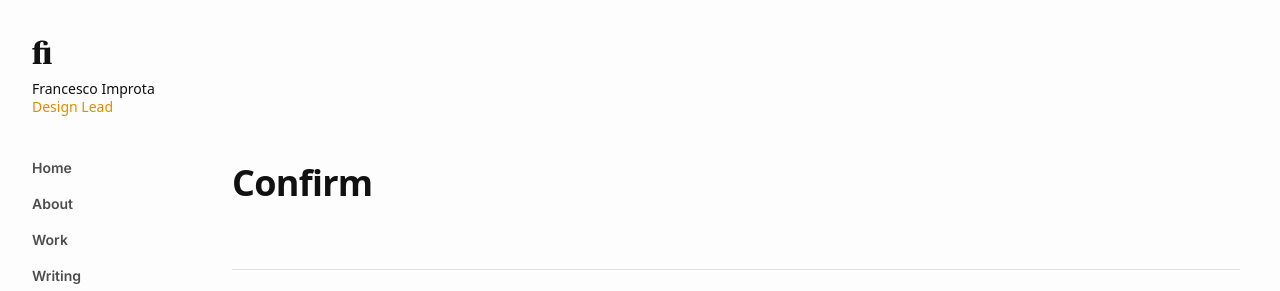
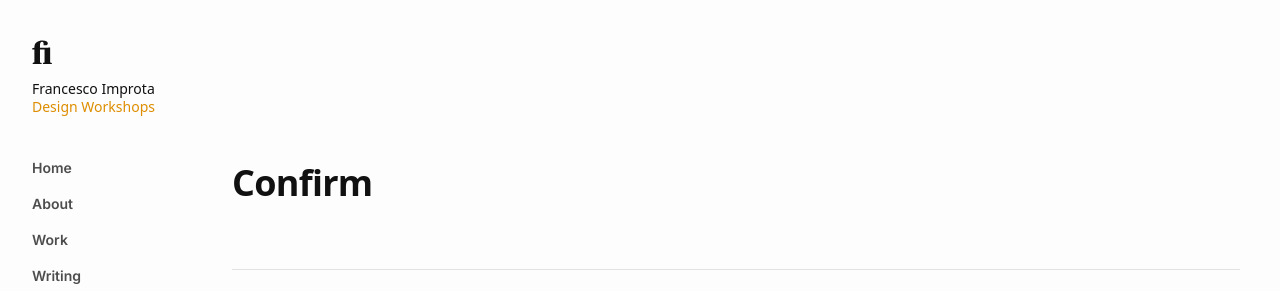
Before and after one commit to zetareticoli/fi, a Jekyll site: the page built from _workshops/confirm.md, in a window 1280 px wide. Shown: the top 291 px of the page. Built offline with Jekyll 4.4.1, drawn with Linux system fonts in a browser that asks for light colours; some web fonts are replaced.

Commit message:
feat: show 'Design Workshops' in the sidebar on workshop pages
Co-authored-by: Francesco Improta <me@francescoimprota.com>

```diff
--- a/_includes/sidebar.html
+++ b/_includes/sidebar.html
@@ -7,7 +7,7 @@
       </svg>
       <div class="flex flex-col">
         <span class="font-heading text-sm text-primary font-medium leading-tight">Francesco Improta</span>
-        <span class="font-heading text-sm font-medium leading-tight text-accent">Design Lead</span>
+        <span class="font-heading text-sm font-medium leading-tight text-accent">{% if page.url contains '/workshops/' %}Design Workshops{% else %}Design Lead{% endif %}</span>
       </div>
     </a>
     <ul class="hidden lg:flex flex-col gap-3">
```
